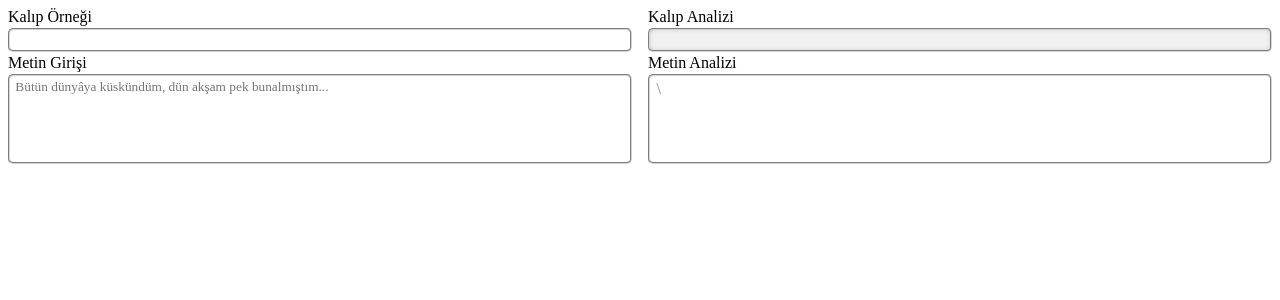
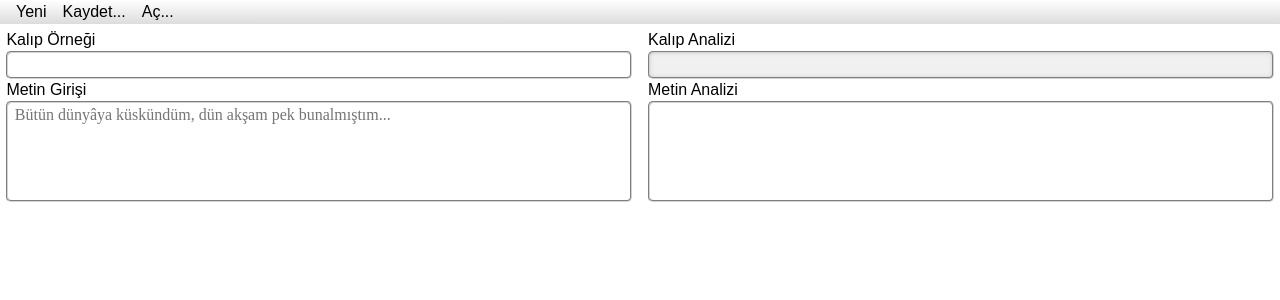
Before and after one commit to BerkanSezer/taktisyen, a Svelte app: page / in a window 1280 px wide. Shown: the top 300 px of the page. Built offline with nearby package versions, Linux system fonts and the light colour scheme.

Commit message:
Re-add menubar

```diff
--- a/public/global.css
+++ b/public/global.css
@@ -1,64 +1,3 @@
-/*html, body {
-	position: relative;
-	width: 100%;
-	height: 100%;
+body {
+    margin: 0;
 }
-
-body {
-	color: #333;
-	margin: 0;
-	padding: 8px;
-	box-sizing: border-box;
-	font-family: -apple-system, BlinkMacSystemFont, "Segoe UI", Roboto, Oxygen-Sans, Ubuntu, Cantarell, "Helvetica Neue", sans-serif;
-}
-
-a {
-	color: rgb(0,100,200);
-	text-decoration: none;
-}
-
-a:hover {
-	text-decoration: underline;
-}
-
-a:visited {
-	color: rgb(0,80,160);
-}
-
-label {
-	display: block;
-}
-
-input, button, select, textarea {
-	font-family: inherit;
-	font-size: inherit;
-	-webkit-padding: 0.4em 0;
-	padding: 0.4em;
-	margin: 0 0 0.5em 0;
-	box-sizing: border-box;
-	border: 1px solid #ccc;
-	border-radius: 2px;
-}
-
-input:disabled {
-	color: #ccc;
-}
-
-button {
-	color: #333;
-	background-color: #f4f4f4;
-	outline: none;
-}
-
-button:disabled {
-	color: #999;
-}
-
-button:not(:disabled):active {
-	background-color: #ddd;
-}
-
-button:focus {
-	border-color: #666;
-}
-*/
--- a/src/Analyzer.svelte
+++ b/src/Analyzer.svelte
@@ -1,28 +1,32 @@
 <script>
     import {findPresetPattern, getSyllType, hecele, humanReadableSyllTypeLookupTable} from "./hecele.js";
     import Syll from "./Syll.svelte";
+    import {fileData} from "./fileData.js";
 
-    let patternInput = "";
     let pattern;
-    $: pattern = hecele(patternInput).filter(Boolean).map(getSyllType);
+    $: pattern = hecele($fileData.meta.pattern || "").filter(Boolean).map(syll => ({
+        type: getSyllType(syll),
+        text: syll
+    }));
 
     function changePatternWithPreset() {
         let preset = findPresetPattern(pattern);
         if (preset !== null) {
-            patternInput = preset;
+            $fileData.meta.pattern = preset;
         }
     }
 
-    let textInput = "";
     let sylledText;
-    $: sylledText = textInput.split("\n").map(line => hecele(line).filter(Boolean).map(syll => ({
+    $: sylledText = $fileData.text.split("\n").map(line => hecele(line).filter(Boolean).map(syll => ({
         type: getSyllType(syll),
         text: syll
     })));
 </script>
 
 <style lang="scss">
-    .grid-container {
+    .container {
+        margin: 0.4em;
+
         display: grid;
         grid-template-areas:
         "kalip-input-label   kalip-output-label"
@@ -57,11 +61,12 @@
 
     span.separator::after {
         content: "\5C";
-        color: gray;
+        margin: 0 .1em;
     }
 
     input[type=text], textarea, #text-output, #kalip-output {
         @include text-input;
+        font-size: 1rem;
     }
 
     #kalip-output {
@@ -72,8 +77,12 @@
         box-shadow: inset 0 0 4px lightgray;
     }
 
-    *[id^="text"], #hidden-div {
+    *[id^="text"], #kalip-input, #hidden-div {
         font-family: serif;
+    }
+
+    label {
+        font-family: sans-serif;
     }
 
     #hidden-div {
@@ -83,11 +92,11 @@
     }
 </style>
 
-<div class="grid-container">
+<div class="container">
     <label for="kalip-input">Kalıp Örneği</label>
     <input type="text"
            id="kalip-input"
-           bind:value={patternInput}
+           bind:value={$fileData.meta.pattern}
            on:focusout={changePatternWithPreset}
     >
 
@@ -95,7 +104,7 @@
     <div id="kalip-output">
         {#if pattern.length > 0}
             {#each pattern as patternSyll}
-                <Syll type={patternSyll}>{humanReadableSyllTypeLookupTable[patternSyll]}</Syll>
+                <Syll type={patternSyll.type}>{humanReadableSyllTypeLookupTable[patternSyll.type]}</Syll>
             {/each}
         {/if}
     </div>
@@ -105,17 +114,16 @@
             id="text-input"
             placeholder="Bütün dünyâya küskündüm, dün akşam pek bunalmıştım..."
             rows="5"
-            bind:value={textInput}
+            bind:value={$fileData.text}
     ></textarea>
 
     <label for="text-output">Metin Analizi</label>
     <div id="text-output">
         {#each sylledText as line}
-            <span class="separator"></span>
             {#each line as syllable, syllNumber}
                 <Syll
                         type={syllable.type}
-                        errored={pattern.length > syllNumber && syllable.type !== pattern[syllNumber]}
+                        errored={pattern.length > syllNumber && syllable.type !== pattern[syllNumber].type}
                 >{syllable.text}</Syll>
                 <span class="separator"></span>
             {/each}
--- a/src/App.svelte
+++ b/src/App.svelte
@@ -1,9 +1,7 @@
 <script>
     import Analyzer from "./Analyzer.svelte";
+    import Navbar from "./Navbar.svelte";
 </script>
 
-<style lang="scss">
-
-</style>
-
+<Navbar/>
 <Analyzer/>
--- /dev/null
+++ b/src/Navbar.svelte
@@ -0,0 +1,42 @@
+<script>
+    import {fileData} from "./fileData.js";
+</script>
+
+<style lang="scss">
+    nav {
+        display: flex;
+        justify-content: space-between;
+        background: linear-gradient(to bottom, white, rgb(220, 220, 220));
+        padding: 0 0.5em;
+    }
+
+    button, a {
+        padding: 0.2em 0.5em;
+        background: unset;
+        border: unset;
+        font-size: 1rem;
+        font-family: sans-serif;
+
+        $shadow: 0 0 4px rgb(120, 120, 120);
+
+        &:hover {
+            box-shadow: $shadow;
+            cursor: pointer;
+        }
+
+        &:active {
+            box-shadow: inset $shadow;
+        }
+    }
+
+    span.spacer {
+        margin-left: auto;
+    }
+</style>
+
+<nav>
+    <button on:click={fileData.promptNew}>Yeni</button>
+    <button on:click={fileData.promptSave}>Kaydet...</button>
+    <button on:click={fileData.promptLoad}>Aç...</button>
+    <span class="spacer"></span>
+</nav>
--- a/src/Syll.svelte
+++ b/src/Syll.svelte
@@ -24,7 +24,7 @@
     }
 
     span.errored {
-        border: 1px dashed red;
+        border: 0.15em dashed red;
     }
 </style>
 
--- /dev/null
+++ b/src/fileData.js
@@ -0,0 +1,94 @@
+import {writable} from "svelte/store";
+import {_defaultStopCharacters} from "./hecele";
+
+export const defaultData = Object.freeze({
+    text: "",
+    filename: "Taktisyen Şiiri.txt",
+    meta: {
+        pattern: "",
+        medli: true,
+        assumeLastClosed: true,
+        stoppingCharacters: _defaultStopCharacters,
+    }
+});
+
+function createFileData() {
+    const {subscribe, set, update} = writable(JSON.parse(JSON.stringify(defaultData)));
+    return {
+        subscribe, set, update,
+        promptNew: () => update(data => {
+            if (data.text.length > 0 && confirm("Yazılmış şiir silinecek.")) {
+                return JSON.parse(JSON.stringify(defaultData));
+            }
+            return data;
+        }),
+        promptSave: () => update(data => {
+            let text = "";
+            let header = btoa(unescape(encodeURIComponent(JSON.stringify(data.meta))));
+
+            text = text.concat("[:Taktisyen:", header, ":]\n\n", data.text);
+
+            let blob = new Blob([text], {type: "text/plain"});
+
+            let downloadLink = document.createElement("a");
+            downloadLink.download = data.filename;
+            if (window.webkitURL != null) {
+                downloadLink.href = window.webkitURL.createObjectURL(blob);
+            } else {
+                downloadLink.href = window.URL.createObjectURL(blob);
+                downloadLink.onclick = (e) => document.body.removeChild(e.target);
+                downloadLink.style.display = "none";
+                document.body.appendChild(downloadLink);
+            }
+            downloadLink.click();
+
+            return data;
+        }),
+        promptLoad: () => {
+            let fileInput = document.createElement("input");
+            fileInput.accept = "text/plain";
+            fileInput.hidden = true;
+            fileInput.type = "file";
+            fileInput.oninput = () => {
+                let file = fileInput.files[0];
+                if (!file) {
+                    return;
+                }
+                let reader = new FileReader();
+                reader.onload = e => {
+                    let contents = e.target.result;
+                    let metadata;
+                    let headerLength = 0;
+
+                    if (contents.startsWith("[:Taktisyen:")) {
+                        let header = contents.split("\n", 1)[0];
+                        let encodedMetadata = header.split(":")[2];
+                        headerLength = header.length + 2;
+                        metadata = JSON.parse(decodeURIComponent(escape(atob(encodedMetadata))));
+                        if (metadata.hasOwnProperty("lastClosed")) {
+                            metadata = {
+                                pattern: metadata.sample,
+                                medli: metadata.medli,
+                                assumeLastClosed: metadata.lastClosed,
+                                stoppingCharacters: metadata.stop,
+                            }
+                        }
+                    } else {
+                        metadata = JSON.parse(JSON.stringify(defaultData.meta));
+                    }
+
+                    set({
+                        text: contents.slice(headerLength),
+                        meta: metadata,
+                        filename: file.name
+                    });
+                };
+                reader.readAsText(file);
+            }
+            fileInput.click();
+            fileInput.value = "";
+        }
+    }
+}
+
+export const fileData = createFileData();
--- a/src/hecele.js
+++ b/src/hecele.js
@@ -126,7 +126,7 @@ function countVowels(text) {
     return vowel_count;
 }
 
-function getSyllType(syllable, options={ignoreOverride: false, medli: false}) {
+function getSyllType(syllable, options = {ignoreOverride: false, medli: false}) {
     let letters = getLetters(syllable);
 
     if (!options.ignoreOverride) {
@@ -196,7 +196,7 @@ function getLetters(syllable) {
     return letters;
 }
 
-function lowercase(word, removeUnknowns=true, removeCircumflex=true) {
+function lowercase(word, removeUnknowns = true, removeCircumflex = true) {
     let aCircumflexReplacement = removeCircumflex ? "a" : "â";
     let iCircumflexReplacement = removeCircumflex ? "i" : "î";
     let uCircumflexReplacement = removeCircumflex ? "u" : "û";
@@ -223,9 +223,9 @@ function lowercase(word, removeUnknowns=true, removeCircumflex=true) {
 
 function findPresetPattern(sylledHumanPattern) {
     let query = sylledHumanPattern
-            .join("")
-            .replace(/1/g, "a")
-            .replace(/2/g, "k");
+        .join("")
+        .replace(/1/g, "a")
+        .replace(/2/g, "k");
     if (query in kalipNames) {
         return kalipNames[query];
     } else {
@@ -234,5 +234,5 @@ function findPresetPattern(sylledHumanPattern) {
 }
 
 export {
-    hecele, getSyllType, humanReadableSyllTypeLookupTable, findPresetPattern
+    hecele, getSyllType, humanReadableSyllTypeLookupTable, findPresetPattern, _defaultStopCharacters
 }
```
